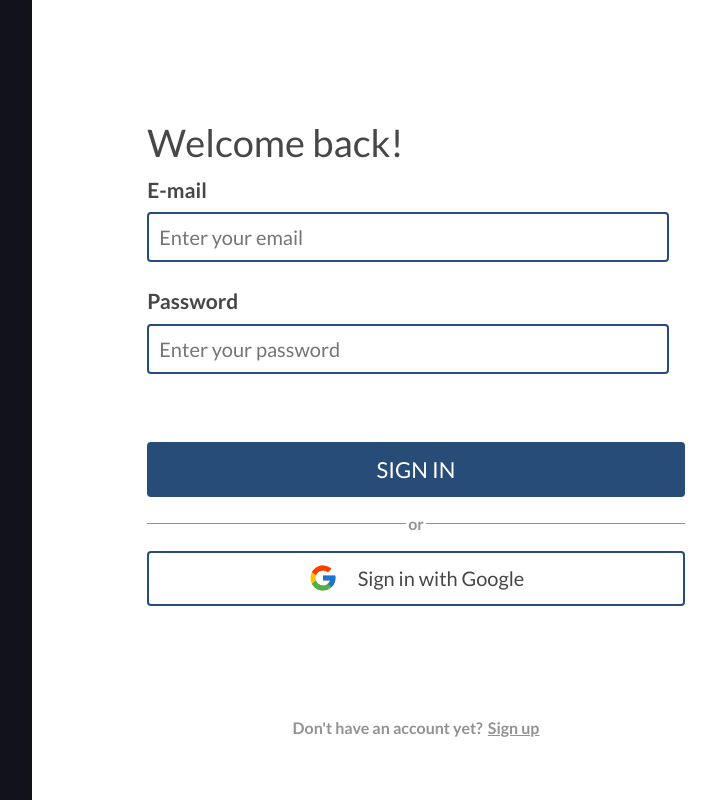
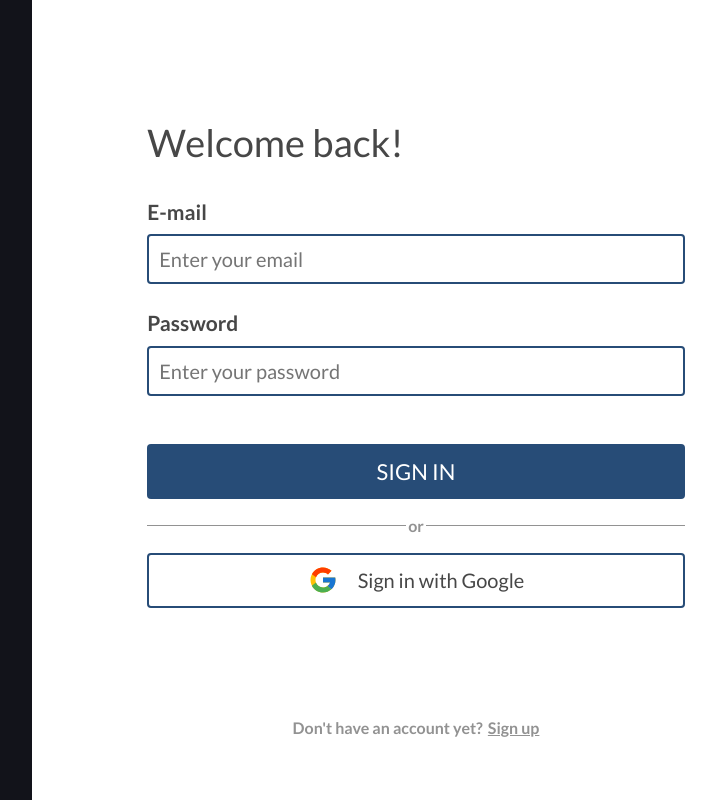
Before and after one commit to cslabiano/SchoHub, a React (Create React App) app in the folder frontend/: page / in a window 1280 px wide. Shown: the whole page, without its empty margins (480-1196 px from the left). Built offline with nearby package versions, Linux system fonts and the light colour scheme; a web font is replaced by a local one.

Commit message:
style: add margin to elements in form container

```diff
--- a/frontend/src/pages/authorization/authorizationStyle.module.css
+++ b/frontend/src/pages/authorization/authorizationStyle.module.css
@@ -31,7 +31,6 @@ html {
   height: 85vh;
   flex-direction: column;
   padding-top: 60px;
-  /* background-color: yellow; */
 }
 
 form {
@@ -46,7 +45,7 @@ form {
   border-width: 2px;
   border-radius: 4px;
   font-size: 20px;
-  width: 97%;
+  width: 100%;
   height: 50px;
   margin-top: 7px;
   margin-bottom: 7px;
--- a/frontend/src/pages/authorization/login.js
+++ b/frontend/src/pages/authorization/login.js
@@ -72,6 +72,7 @@ const LogIn = () => {
                   textAlign: "left",
                   color: "#474747",
                   fontSize: "38px",
+                  marginBottom: "30px",
                 }}
               >
                 Welcome back!
@@ -134,7 +135,7 @@ const LogIn = () => {
                   width: "100%",
                   alignItems: "center",
                   borderRadius: "4px",
-                  marginTop: "45px",
+                  marginTop: "25px",
                 }}
               >
                 SIGN IN
--- a/frontend/src/pages/authorization/register.js
+++ b/frontend/src/pages/authorization/register.js
@@ -72,6 +72,7 @@ const Register = () => {
                   textAlign: "left",
                   color: "#474747",
                   fontSize: "38px",
+                  marginBottom: "30px",
                 }}
               >
                 Create an account!
@@ -134,7 +135,7 @@ const Register = () => {
                   width: "100%",
                   alignItems: "center",
                   borderRadius: "4px",
-                  marginTop: "45px",
+                  marginTop: "25px",
                 }}
               >
                 SIGN UP
```
